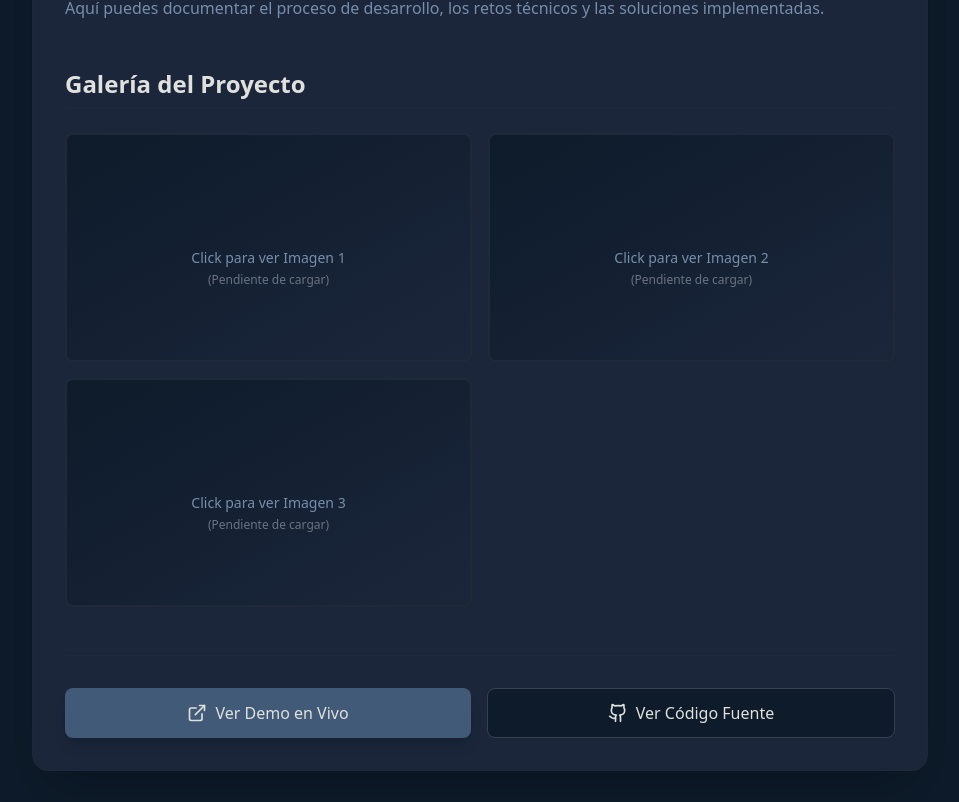
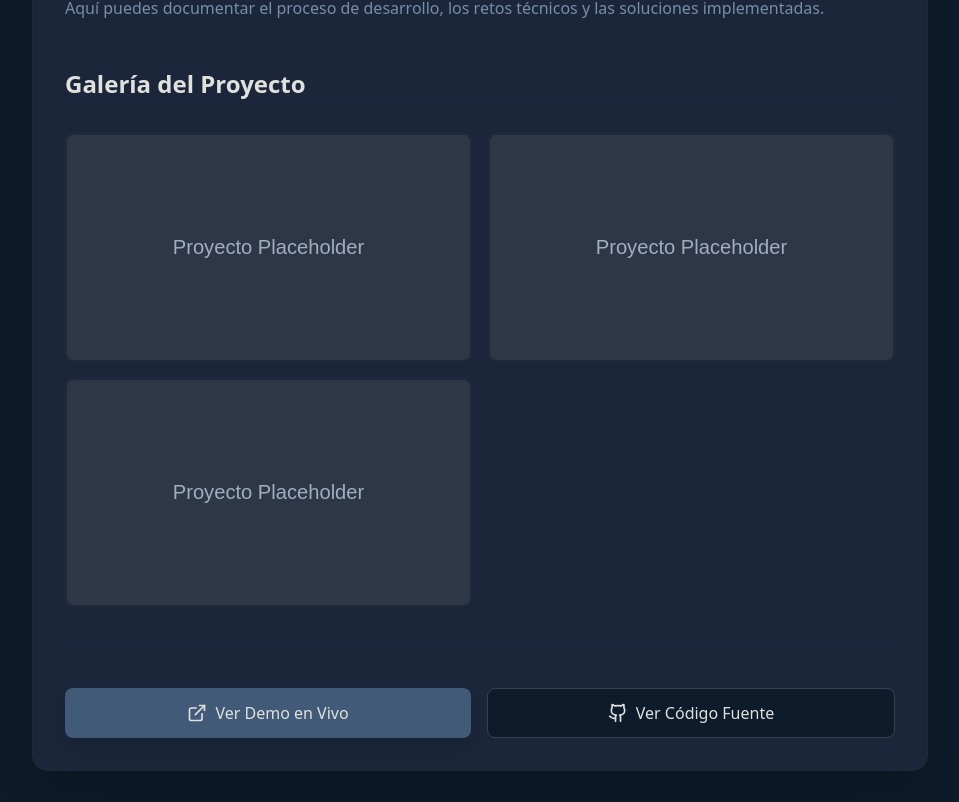
Before and after one commit to Tijuanaquito/Portafolio, a React (Vite) app: page /projects/1 in a window 1280 px wide. Shown: the part 634-1436 px from the top of the page, without its empty margins (160-1119 px from the left). Built offline with nearby package versions, Linux system fonts and the light colour scheme.

Commit message:
Fix project gallery navigation and image modal implementation

```diff
--- a/src/components/ProjectDetail.jsx
+++ b/src/components/ProjectDetail.jsx
@@ -79,13 +79,12 @@ const ProjectDetail = () => {
                   className="relative aspect-video bg-primary/30 rounded-lg overflow-hidden border-2 border-gray-800 hover:border-accent transition-colors group cursor-pointer"
                   onClick={() => setSelectedImage(img)}
                 >
-                  {/* Placeholder Visual si no hay imagen real cargada */}
-                  <div className="absolute inset-0 flex flex-col items-center justify-center bg-gradient-to-br from-primary to-secondary p-4">
-                    <ZoomIn className="w-8 h-8 text-accent mb-2 opacity-0 group-hover:opacity-100 transition-opacity" />
-                    <span className="text-muted text-sm font-medium">Click para ver Imagen {index + 1}</span>
-                    <span className="text-xs text-gray-500 mt-1">(Pendiente de cargar)</span>
+                  <img src={img} alt={`Captura ${index + 1}`} className="w-full h-full object-cover" onError={(e) => {e.target.style.display='none'; e.target.nextSibling.style.display='flex'}} />
+                  {/* Fallback si falla la imagen */}
+                  <div className="absolute inset-0 flex-col items-center justify-center bg-gradient-to-br from-primary to-secondary p-4 hidden">
+                    <ZoomIn className="w-8 h-8 text-accent mb-2" />
+                    <span className="text-muted text-sm font-medium">Ver Imagen {index + 1}</span>
                   </div>
-                  {/* Aquí iría la imagen real: <img src={img} alt={`Captura ${index + 1}`} className="w-full h-full object-cover" /> */}
                 </motion.div>
               ))}
             </div>
@@ -126,14 +125,8 @@ const ProjectDetail = () => {
               className="max-w-5xl max-h-[90vh] w-full bg-secondary rounded-lg overflow-hidden shadow-2xl relative"
               onClick={(e) => e.stopPropagation()} // Evitar cerrar al hacer click en la imagen/contenedor
             >
-               <div className="aspect-video bg-gray-900 flex items-center justify-center text-light">
-                  {/* Aquí iría <img src={selectedImage} ... /> */}
-                  <div className="text-center p-8">
-                    <span className="text-6xl mb-4 block">🖼️</span>
-                    <h3 className="text-2xl font-bold mb-2">Vista Previa de Imagen</h3>
-                    <p className="text-muted">La ruta de la imagen es: <code className="bg-black/50 px-2 py-1 rounded text-accent">{selectedImage}</code></p>
-                    <p className="mt-4 text-sm text-gray-500">Reemplaza esta ruta en src/data/projects.js con tus archivos reales.</p>
-                  </div>
+               <div className="aspect-video bg-gray-900 flex items-center justify-center text-light relative">
+                  <img src={selectedImage} alt="Vista Previa" className="w-full h-full object-contain" />
                </div>
             </motion.div>
           </motion.div>
--- a/src/components/Projects.jsx
+++ b/src/components/Projects.jsx
@@ -1,35 +1,18 @@
 import React from 'react';
 import { motion } from 'framer-motion';
-import { ExternalLink, Github, Folder, Cloud, Wifi, User, Bolt } from 'lucide-react';
+import { Link } from 'react-router-dom';
+import { ExternalLink, Github, Folder, Cloud, Wifi, User, Bolt, Monitor } from 'lucide-react';
+import { projects } from '../data/projects';
 
 function Projects() {
-  const projects = [
-    {
-      id: 1,
-      title: "Automatización con Google Workspace",
-      description: "Desarrollo e implementación de soluciones para optimizar flujos de trabajo corporativos. Creación de scripts y configuraciones avanzadas para automatizar tareas repetitivas y mejorar la productividad del equipo.",
-      tags: ["Google Workspace", "Cloud Automation", "Scripting", "Optimización"],
-      icon: <Cloud size={24} />,
-      status: "Completado"
-    },
-    {
-      id: 2,
-      title: "Diseño de Red Local (Gaming focus)",
-      description: "Configuración y optimización de una red de alto rendimiento diseñada específicamente para baja latencia y alta seguridad. Implementación de QoS, segmentación de tráfico y políticas de seguridad robustas.",
-      tags: ["Cisco", "Networking", "Seguridad", "Optimización", "Low Latency"],
-      icon: <Wifi size={24} />,
-      status: "En Proceso"
-    },
-    // Añadiré un placeholder para Programación Web ya que el usuario menciona "Programación de Web" en Hard Skills
-    {
-      id: 3,
-      title: "Portfolio Profesional",
-      description: "Desarrollo de portafolio personal responsive utilizando tecnologías modernas de frontend. Enfoque en diseño UX/UI limpio y accesibilidad.",
-      tags: ["React", "Tailwind CSS", "Frontend", "UX/UI"],
-      icon: <User size={24} />,
-      status: "Completado"
+  const renderIcon = (iconName) => {
+    switch(iconName) {
+      case 'Cloud': return <Cloud size={24} />;
+      case 'Wifi': return <Wifi size={24} />;
+      case 'User': return <User size={24} />;
+      default: return <Monitor size={24} />;
     }
-  ];
+  };
 
   return (
     <section id="projects" className="py-20 bg-primary border-t border-gray-800 scroll-mt-20">
@@ -53,8 +36,8 @@ function Projects() {
 
         <div className="grid grid-cols-1 md:grid-cols-2 lg:grid-cols-3 gap-8">
           {projects.map((project, index) => (
+            <Link to={`/projects/${project.id}`} key={project.id} className="block h-full">
             <motion.div
-              key={project.id}
               initial={{ y: 50, opacity: 0 }}
               whileInView={{ y: 0, opacity: 1 }}
               viewport={{ once: true }}
@@ -68,7 +51,7 @@ function Projects() {
 
               <div className="flex justify-between items-start mb-6 mt-2">
                 <div className="p-4 bg-primary rounded-2xl text-accent group-hover:text-light transition-colors shadow-inner ring-1 ring-gray-800">
-                  {project.icon}
+                  {renderIcon(project.iconName)}
                 </div>
               </div>
 
@@ -88,6 +71,7 @@ function Projects() {
                 ))}
               </div>
             </motion.div>
+            </Link>
           ))}
         </div>
       </div>
--- a/src/data/projects.js
+++ b/src/data/projects.js
@@ -11,9 +11,9 @@ export const projects = [
       iconName: "Cloud",
       status: "Completado",
       images: [
-        "/placeholder-project.jpg", // Reemplaza con tus imágenes reales: /assets/proyectos/p1-1.jpg
-        "/placeholder-project.jpg",
-        "/placeholder-project.jpg"
+        "/placeholder-project.svg",
+        "/placeholder-project.svg",
+        "/placeholder-project.svg"
       ]
     },
     {
@@ -25,8 +25,8 @@ export const projects = [
       iconName: "Wifi",
       status: "En Proceso",
       images: [
-        "/placeholder-project.jpg",
-        "/placeholder-project.jpg"
+        "/placeholder-project.svg",
+        "/placeholder-project.svg"
       ]
     },
     {
@@ -38,10 +38,10 @@ export const projects = [
       iconName: "User",
       status: "Completado",
       images: [
-        "/placeholder-project.jpg",
-        "/placeholder-project.jpg",
-        "/placeholder-project.jpg",
-        "/placeholder-project.jpg"
+        "/placeholder-project.svg",
+        "/placeholder-project.svg",
+        "/placeholder-project.svg",
+        "/placeholder-project.svg"
       ]
     }
   ];
```
Also changed, not shown: public/placeholder-project.svg (added).
